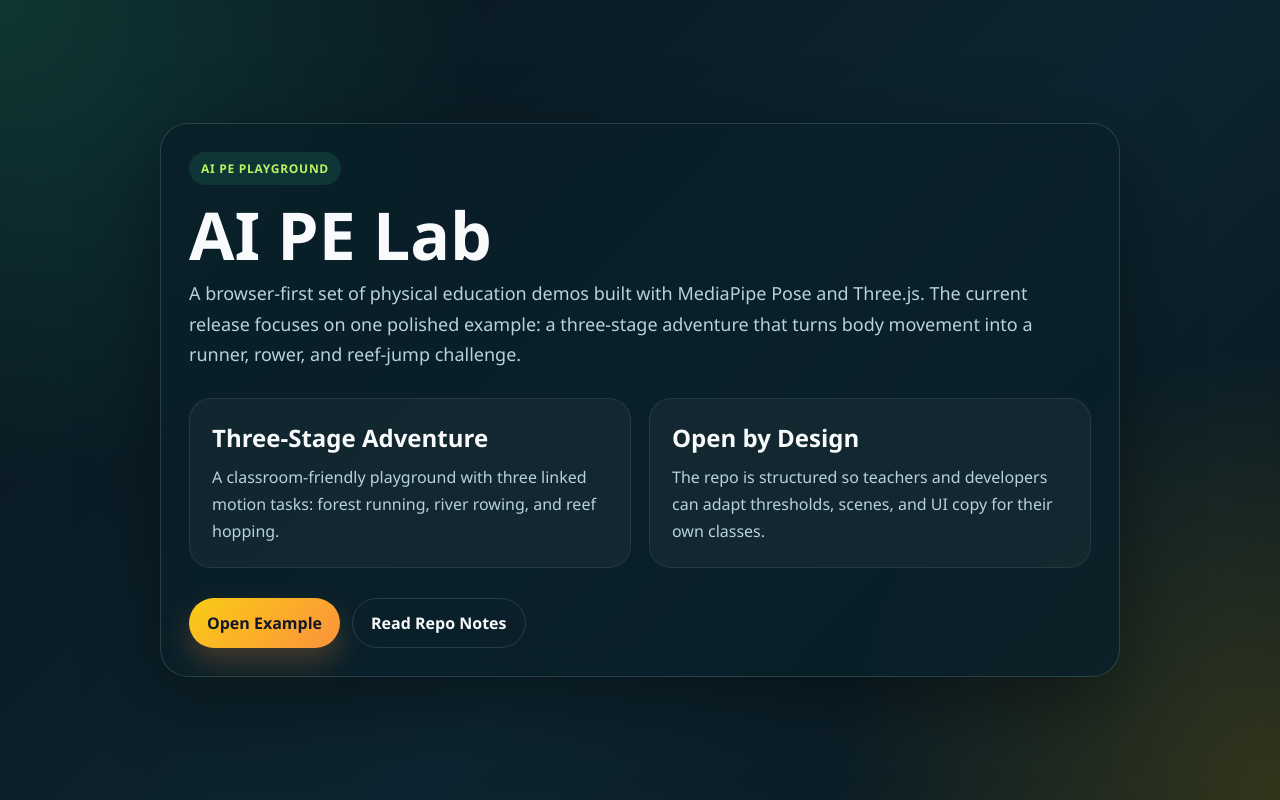
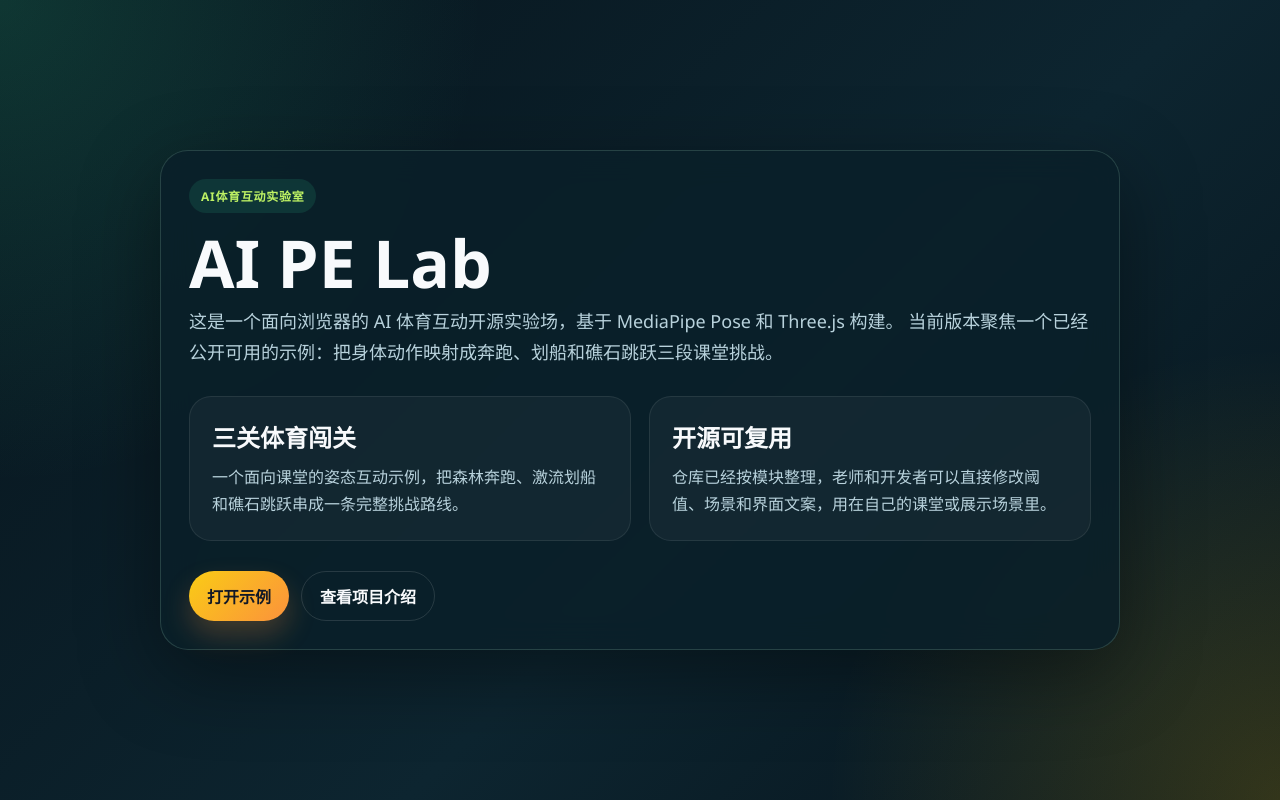
Before and after one commit to 356860/ai-pe-lab, a website: page index.html in a window 1280 px wide. Drawn offline with Linux system fonts and the light colour scheme.

Commit message:
Switch project intro to Chinese

```diff
--- a/index.html
+++ b/index.html
@@ -1,9 +1,9 @@
 <!DOCTYPE html>
-<html lang="en">
+<html lang="zh-CN">
 <head>
     <meta charset="UTF-8">
     <meta name="viewport" content="width=device-width, initial-scale=1.0">
-    <title>AI PE Lab</title>
+    <title>AI PE Lab | AI体育互动实验室</title>
     <link rel="icon" href="data:,">
     <style>
         :root {
@@ -129,34 +129,31 @@
 </head>
 <body>
     <main class="shell">
-        <span class="eyebrow">AI PE Playground</span>
+        <span class="eyebrow">AI体育互动实验室</span>
         <h1>AI PE Lab</h1>
         <p>
-            A browser-first set of physical education demos built with MediaPipe Pose and Three.js.
-            The current release focuses on one polished example: a three-stage adventure that turns
-            body movement into a runner, rower, and reef-jump challenge.
+            这是一个面向浏览器的 AI 体育互动开源实验场，基于 MediaPipe Pose 和 Three.js 构建。
+            当前版本聚焦一个已经公开可用的示例：把身体动作映射成奔跑、划船和礁石跳跃三段课堂挑战。
         </p>
 
         <section class="grid">
             <article class="card">
-                <h2>Three-Stage Adventure</h2>
+                <h2>三关体育闯关</h2>
                 <p>
-                    A classroom-friendly playground with three linked motion tasks: forest running,
-                    river rowing, and reef hopping.
+                    一个面向课堂的姿态互动示例，把森林奔跑、激流划船和礁石跳跃串成一条完整挑战路线。
                 </p>
             </article>
             <article class="card">
-                <h2>Open by Design</h2>
+                <h2>开源可复用</h2>
                 <p>
-                    The repo is structured so teachers and developers can adapt thresholds, scenes,
-                    and UI copy for their own classes.
+                    仓库已经按模块整理，老师和开发者可以直接修改阈值、场景和界面文案，用在自己的课堂或展示场景里。
                 </p>
             </article>
         </section>
 
         <div class="actions">
-            <a class="button primary" href="./examples/three-stage-adventure/">Open Example</a>
-            <a class="button secondary" href="./README.md">Read Repo Notes</a>
+            <a class="button primary" href="./examples/three-stage-adventure/">打开示例</a>
+            <a class="button secondary" href="./README.md">查看项目介绍</a>
         </div>
     </main>
 </body>
```
Also changed, not shown: docs/github-copy.md (+2 -2 lines), README.md, examples/three-stage-adventure/README.md.
